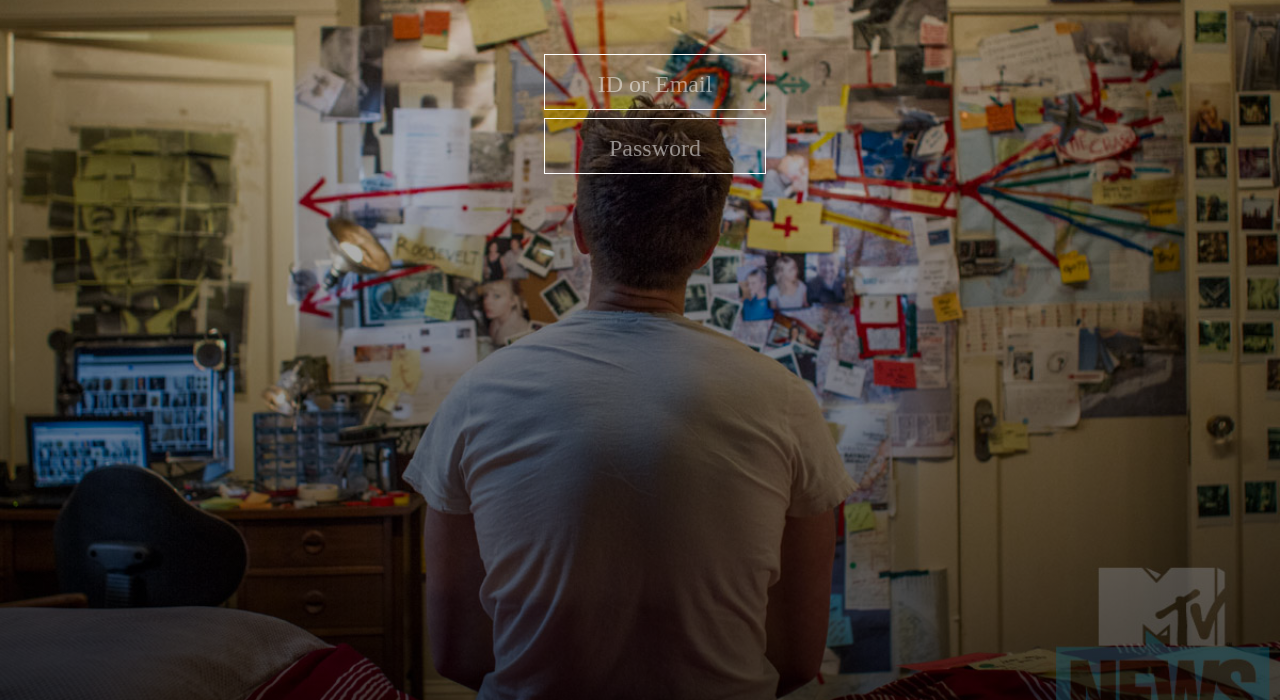
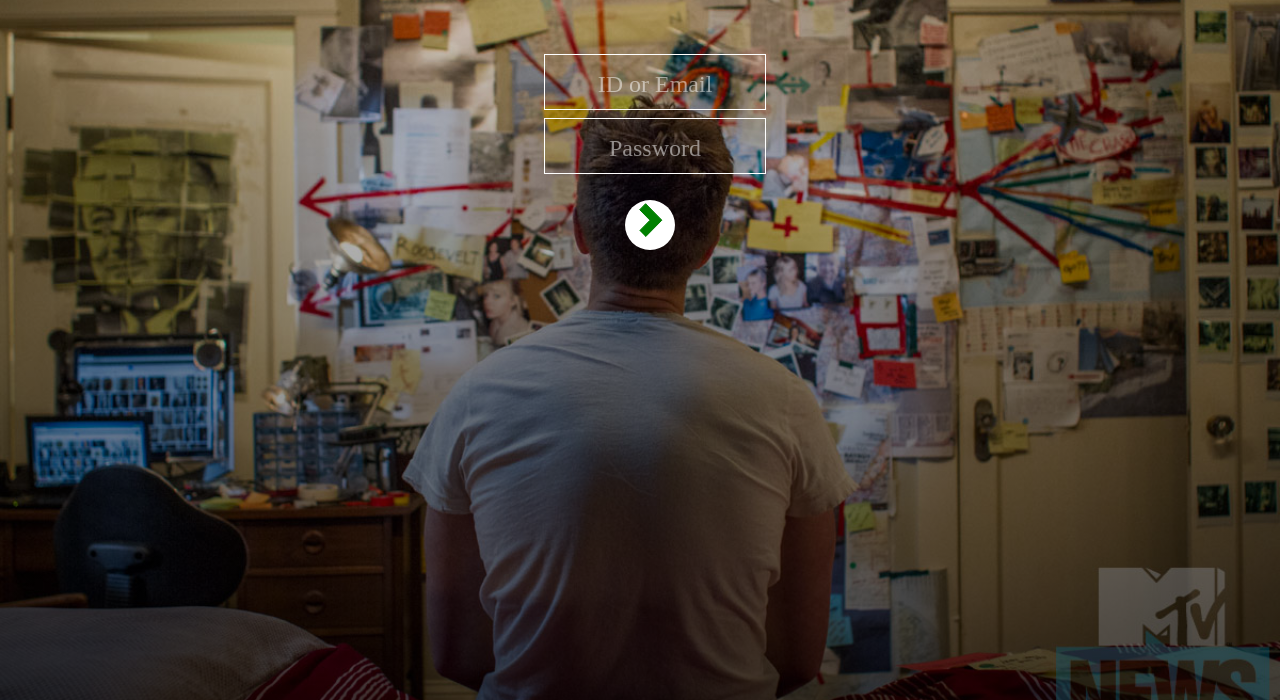
Before and after one commit to kotAPI/Webbify, a plain HTML site: page index.html in a window 1280 px wide. Shown: the part 100-800 px from the top of the page. Drawn offline with Linux system fonts and the light colour scheme; a web font is replaced by a local one.

Commit message:
added button

```diff
--- a/index.html
+++ b/index.html
@@ -11,7 +11,13 @@
 		<input type = "text" placeholder="ID or Email" height="180"/><br>
 		<input type = "password" placeholder="Password" height="180"/><br>
 	</form>
-	<div type="button" login-id="button">
+	<div type="button" id="login-button">
+
+		<svg width="40" height="40" xmlns="http://www.w3.org/2000/svg" xmlns:svg="http://www.w3.org/2000/svg">
+	 <!-- Created with SVG-edit - http://svg-edit.googlecode.com/ -->
+	  <path stroke="green" id="svg_1" d="m9.70368,30.69119l10.32771,-10.49793l-10.32771,-10.49795l5.9027,-5.99946l16.23232,16.49741l-16.23232,16.50259" stroke-linecap="null" stroke-linejoin="null" stroke-dasharray="null" stroke-width="null" fill="green"/>
+	 </g>
+	</svg>
 
 	<div>
 </body>
--- a/style/style.css
+++ b/style/style.css
@@ -66,6 +66,7 @@ input:focus{
 	text-decoration: none;
 	color: white;
 	transform: scale(1.125, 1.125);
+
 	background: rgba(0,255,0,0.4);
 
 }
@@ -76,3 +77,16 @@ input:focus{
    text-align: center;
 
 }
+
+#login-button{
+	background: #fff;
+	border: 1px #fff;
+	width: 50px;
+	height: 50px;
+	border-radius: 50%;
+	color: green;
+	left: 50%;
+	margin-left: -15px;
+	position: absolute;
+	top:300px;
+}
```
